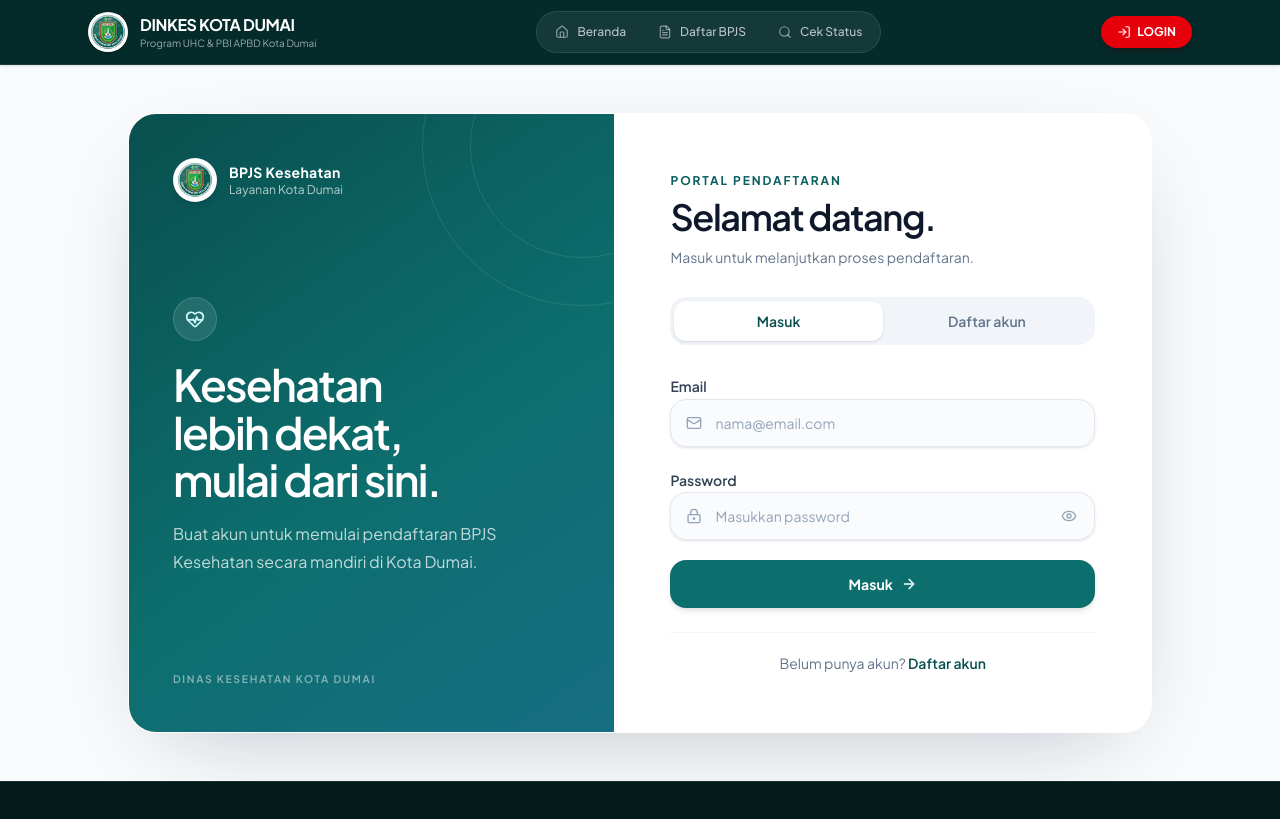
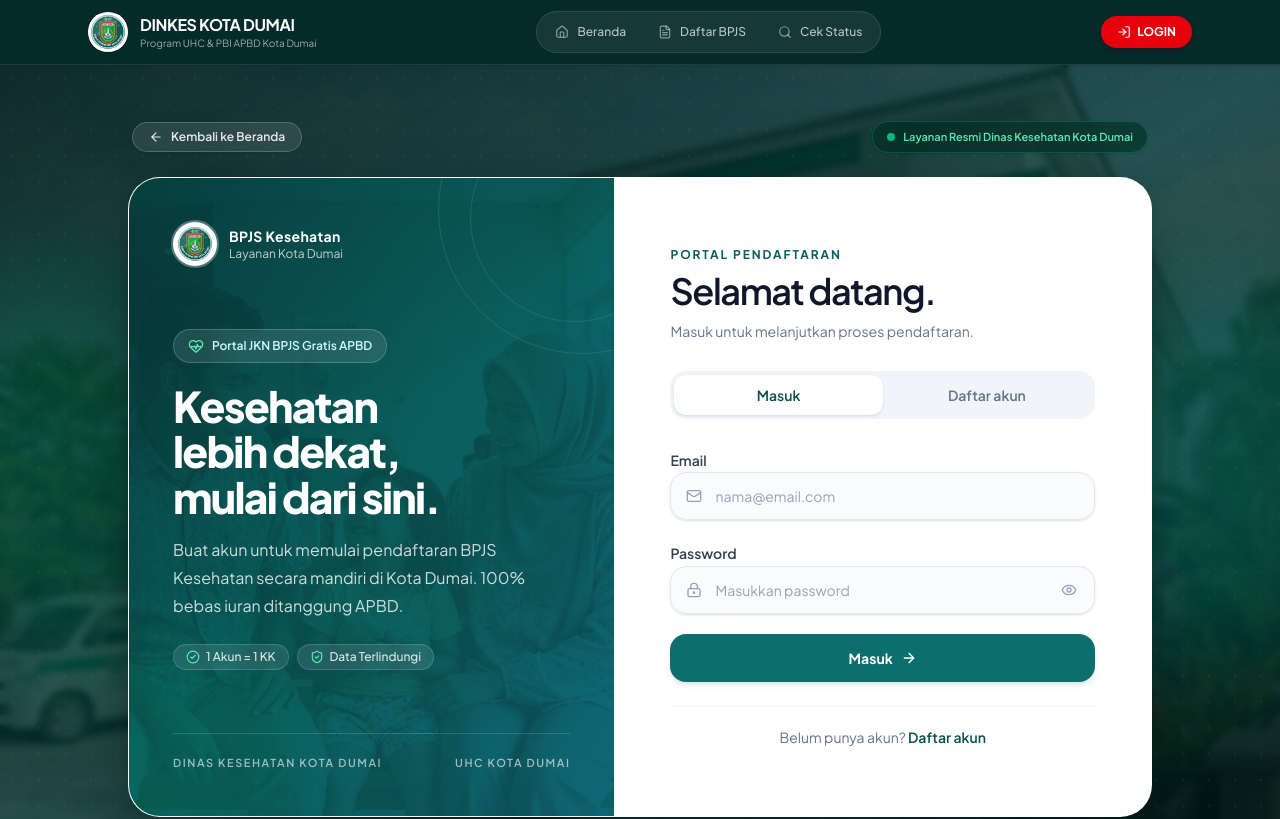
Before and after one commit to robbyaryasaputra/project-kp, a React (Vite) app: page /login in a window 1280 px wide. Shown: the top 819 px of the page. Built offline with nearby package versions, Linux system fonts and the light colour scheme.

Commit message:
Back ground Login publik

```diff
--- a/src/pages/public/AuthPage.jsx
+++ b/src/pages/public/AuthPage.jsx
@@ -1,18 +1,24 @@
 import { useState } from "react";
-import { useNavigate, useSearchParams } from "react-router-dom";
+import { Link, useNavigate, useSearchParams } from "react-router-dom";
+import { motion, useReducedMotion } from "framer-motion";
 import {
+  ArrowLeft,
   ArrowRight,
+  CheckCircle2,
   Eye,
   EyeOff,
   HeartPulse,
   Loader2,
   LockKeyhole,
   Mail,
+  ShieldCheck,
   UserRound,
 } from "lucide-react";
 import { toast } from "sonner";
 import { supabase } from "@/lib/supabaseClient";
 import logoDinkes from "@/assets/logo-dinkes.jpg";
+import faskesBg from "@/assets/faskes-bg.jpg";
+import heroFamily from "@/assets/hero-family.jpg";
 import { Button } from "@/components/ui/button";
 import { Input } from "@/components/ui/input";
 import { Label } from "@/components/ui/label";
@@ -21,6 +27,7 @@ export default function AuthPage() {
   const navigate = useNavigate();
   const [searchParams] = useSearchParams();
   const redirectTo = searchParams.get("redirect") || "/register";
+  const reduceMotion = useReducedMotion();
 
   const [tab, setTab] = useState("login");
   const [loading, setLoading] = useState(false);
@@ -112,19 +119,88 @@ export default function AuthPage() {
   };
 
   return (
-    <div className="relative flex min-h-[calc(100svh-8rem)] items-center justify-center overflow-hidden bg-[radial-gradient(ellipse_at_12%_20%,rgba(128,217,217,0.2),transparent_35%),#f8fafc] px-4 py-8 sm:px-6 lg:py-12">
-      <div className="grid min-w-0 w-[calc(100vw-2rem)] max-w-5xl overflow-hidden rounded-[1.75rem] border border-white bg-white shadow-[0_28px_90px_-42px_rgba(15,23,42,0.32)] sm:w-[calc(100vw-3rem)] lg:min-h-[620px] lg:grid-cols-[0.95fr_1.05fr]">
-        <aside className="relative isolate flex min-h-[190px] min-w-0 flex-col overflow-hidden bg-[linear-gradient(145deg,#094f4f_0%,#0d6e6e_56%,#176e83_100%)] p-6 text-white sm:min-h-[220px] sm:p-9 lg:min-h-0 lg:p-11">
+    <div className="relative isolate flex min-h-[calc(100svh-4rem)] items-center justify-center overflow-hidden px-4 py-8 sm:px-6 lg:py-14">
+      {/* ── Cinematic Moving Background (Fasilitas Kesehatan Kota Dumai / Ken Burns Drift) ── */}
+      <div className="pointer-events-none absolute inset-0 -z-10 overflow-hidden">
+        <motion.div
+          animate={
+            reduceMotion
+              ? undefined
+              : {
+                  scale: [1, 1.07, 1.03, 1],
+                  x: ["0%", "-2%", "1%", "0%"],
+                  y: ["0%", "1.5%", "-0.8%", "0%"],
+                }
+          }
+          transition={{ duration: 30, repeat: Infinity, ease: "easeInOut" }}
+          className="absolute -inset-14 bg-cover bg-center"
+          style={{ backgroundImage: `url(${faskesBg})` }}
+        />
+
+        {/* Multi-layered Cinematic Scrim: deep rich teal-slate atmosphere */}
+        <div className="absolute inset-0 bg-gradient-to-br from-[#021d1b]/92 via-[#043330]/82 to-[#011413]/94 backdrop-blur-[3px]" />
+
+        {/* Subtle Ambient Radial Dots Pattern */}
+        <div className="absolute inset-0 bg-[radial-gradient(#34d399_0.75px,transparent_1px)] [background-size:26px_26px] opacity-[0.10]" />
+
+        {/* Ambient Luminous Orbs */}
+        <div className="absolute -left-28 top-1/4 h-96 w-96 rounded-full bg-emerald-500/20 blur-3xl" />
+        <div className="absolute -right-28 bottom-1/4 h-96 w-96 rounded-full bg-teal-400/20 blur-3xl" />
+      </div>
+
+      <div className="relative z-10 w-full max-w-5xl">
+        {/* ── Top Floating Navigation & Trust Bar ── */}
+        <div className="mb-4 flex flex-wrap items-center justify-between gap-3 px-1 sm:mb-6">
+          <Link
+            to="/"
+            className="group inline-flex items-center gap-2 rounded-full border border-white/20 bg-white/10 px-4 py-1.5 text-xs font-semibold text-white/90 shadow-sm backdrop-blur-md no-underline transition-all duration-200 hover:border-white/40 hover:bg-white/20 hover:text-white hover:shadow-md active:scale-95"
+          >
+            <ArrowLeft className="h-3.5 w-3.5 transition-transform duration-200 group-hover:-translate-x-1" />
+            <span>Kembali ke Beranda</span>
+          </Link>
+
+          <div className="inline-flex items-center gap-2 rounded-full border border-emerald-400/25 bg-emerald-950/60 px-3.5 py-1.5 text-[11px] font-semibold text-emerald-300 shadow-sm backdrop-blur-md">
+            <span className="relative flex h-2 w-2">
+              <span className="absolute inline-flex h-full w-full animate-ping rounded-full bg-emerald-400 opacity-75" />
+              <span className="relative inline-flex h-2 w-2 rounded-full bg-emerald-500" />
+            </span>
+            <span>Layanan Resmi Dinas Kesehatan Kota Dumai</span>
+          </div>
+        </div>
+
+        {/* ── The Floating Master Card ── */}
+        <motion.div
+          initial={reduceMotion ? false : { opacity: 0, y: 24, scale: 0.985 }}
+          animate={{ opacity: 1, y: 0, scale: 1 }}
+          transition={{ duration: 0.55, ease: [0.16, 1, 0.3, 1] }}
+          className="grid min-w-0 w-full overflow-hidden rounded-[2rem] border border-white/30 bg-white shadow-[0_32px_100px_-20px_rgba(2,26,26,0.65),0_12px_40px_-15px_rgba(0,0,0,0.35)] backdrop-blur-xl lg:min-h-[640px] lg:grid-cols-[0.95fr_1.05fr]"
+        >
+          {/* Left Hero Aside */}
+          <aside className="relative isolate flex min-h-[220px] min-w-0 flex-col justify-between overflow-hidden bg-gradient-to-br from-[#063b3b] via-[#095555] to-[#0e5c6a] p-6 text-white sm:min-h-[260px] sm:p-9 lg:min-h-0 lg:p-11">
+            {/* Subtle photographic underlay blending into the deep teal */}
             <div
               aria-hidden="true"
-            className="pointer-events-none absolute -right-32 -top-32 h-80 w-80 rounded-full border border-white/10"
+              className="pointer-events-none absolute inset-0 -z-10 bg-cover bg-center opacity-15 mix-blend-overlay"
+              style={{ backgroundImage: `url(${heroFamily})` }}
+            />
+
+            {/* Ambient geometric glass rings */}
+            <div
+              aria-hidden="true"
+              className="pointer-events-none absolute -right-28 -top-28 h-72 w-72 rounded-full border border-white/10"
             />
             <div
               aria-hidden="true"
-            className="pointer-events-none absolute -right-20 -top-20 h-56 w-56 rounded-full border border-white/10"
+              className="pointer-events-none absolute -right-16 -top-16 h-52 w-52 rounded-full border border-white/10"
             />
+            <div
+              aria-hidden="true"
+              className="pointer-events-none absolute -left-20 -bottom-20 h-64 w-64 rounded-full bg-emerald-400/10 blur-2xl"
+            />
+
+            {/* Top Branding */}
             <div className="relative flex items-center gap-3">
-            <div className="flex h-11 w-11 shrink-0 items-center justify-center overflow-hidden rounded-full bg-white p-1 shadow-md shadow-slate-950/10">
+              <div className="flex h-11 w-11 shrink-0 items-center justify-center overflow-hidden rounded-full bg-white p-1 shadow-md shadow-emerald-950/20 ring-2 ring-white/30">
                 <img
                   src={logoDinkes}
                   alt="Logo Dinas Kesehatan Kota Dumai"
@@ -132,30 +208,47 @@ export default function AuthPage() {
                 />
               </div>
               <div>
-              <p className="text-sm font-bold tracking-wide">BPJS Kesehatan</p>
-              <p className="text-xs text-white/70">Layanan Kota Dumai</p>
+                <p className="text-sm font-bold tracking-wide text-white">BPJS Kesehatan</p>
+                <p className="text-xs text-white/75">Layanan Kota Dumai</p>
               </div>
             </div>
 
-          <div className="relative mt-8 max-w-md sm:mt-10 lg:my-auto lg:py-12">
-            <div className="mb-5 flex h-11 w-11 items-center justify-center rounded-2xl border border-white/15 bg-white/10 text-cyan-100">
-              <HeartPulse className="h-5 w-5" aria-hidden="true" />
+            {/* Middle Editorial Content */}
+            <div className="relative my-8 max-w-md sm:my-10 lg:my-auto lg:py-8">
+              <div className="mb-5 inline-flex items-center gap-2 rounded-2xl border border-white/20 bg-white/10 px-3.5 py-2 text-xs font-semibold text-cyan-100 backdrop-blur-sm">
+                <HeartPulse className="h-4 w-4 text-emerald-300" aria-hidden="true" />
+                <span>Portal JKN BPJS Gratis APBD</span>
               </div>
-            <h1 className="max-w-[13ch] text-balance text-3xl font-semibold leading-[1.08] tracking-[-0.04em] sm:text-4xl lg:text-[2.75rem]">
+              <h1 className="text-balance text-3xl font-extrabold leading-[1.08] tracking-[-0.04em] text-white sm:text-4xl lg:text-[2.65rem]">
                 Kesehatan lebih dekat, mulai dari sini.
               </h1>
-            <p className="mt-4 max-w-sm text-sm leading-6 text-white/75 sm:text-base sm:leading-7">
-              Buat akun untuk memulai pendaftaran BPJS Kesehatan secara mandiri
-              di Kota Dumai.
+              <p className="mt-4 max-w-sm text-sm leading-6 text-white/80 sm:text-base sm:leading-7">
+                Buat akun untuk memulai pendaftaran BPJS Kesehatan secara mandiri di
+                Kota Dumai. 100% bebas iuran ditanggung APBD.
               </p>
+
+              {/* Trust badges */}
+              <div className="mt-6 flex flex-wrap gap-2 text-xs text-white/85">
+                <span className="inline-flex items-center gap-1.5 rounded-full border border-white/15 bg-white/10 px-3 py-1 font-medium backdrop-blur-xs">
+                  <CheckCircle2 className="h-3.5 w-3.5 text-emerald-300" />
+                  1 Akun = 1 KK
+                </span>
+                <span className="inline-flex items-center gap-1.5 rounded-full border border-white/15 bg-white/10 px-3 py-1 font-medium backdrop-blur-xs">
+                  <ShieldCheck className="h-3.5 w-3.5 text-emerald-300" />
+                  Data Terlindungi
+                </span>
+              </div>
             </div>
 
-          <p className="relative mt-7 text-[0.65rem] font-semibold uppercase tracking-[0.16em] text-white/50 lg:mt-0">
-            Dinas Kesehatan Kota Dumai
-          </p>
+            {/* Bottom Footer Stamp */}
+            <div className="relative flex items-center justify-between border-t border-white/15 pt-5 text-[11px] font-semibold uppercase tracking-[0.14em] text-white/60">
+              <span>Dinas Kesehatan Kota Dumai</span>
+              <span>UHC Kota Dumai</span>
+            </div>
           </aside>
 
-        <section className="flex min-w-0 flex-col justify-center px-6 py-8 sm:px-10 sm:py-10 lg:px-14 lg:py-12">
+          {/* Right Form Section */}
+          <section className="flex min-w-0 flex-col justify-center bg-white px-6 py-8 sm:px-10 sm:py-10 lg:px-14 lg:py-12">
             <div className="mb-7">
               <p className="mb-2 text-xs font-bold uppercase tracking-[0.16em] text-primary-600">
                 Portal pendaftaran
@@ -540,6 +633,7 @@ export default function AuthPage() {
               )}
             </p>
           </section>
+        </motion.div>
       </div>
     </div>
   );
```
Lines whose indentation alone changed are shown as unchanged.
